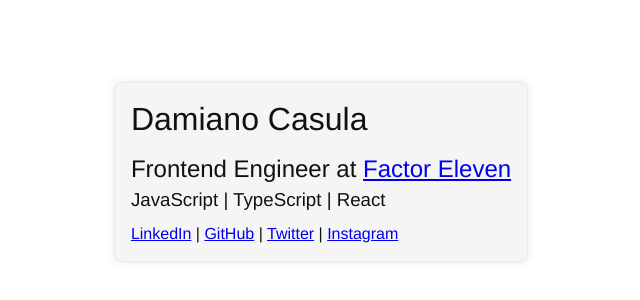
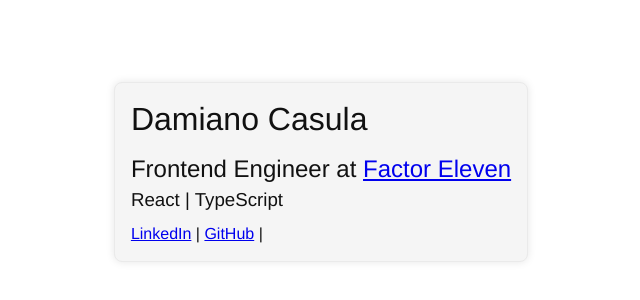
Before and after one commit to damianocsl/damianocsl.github.io, a plain HTML site: page index.html in a window 1280 px wide. Shown: the part 228-528 px from the top of the page, without its empty margins (319-959 px from the left). Drawn offline with Linux system fonts and the light colour scheme.

Commit message:
Update index.html

```diff
--- a/index.html
+++ b/index.html
@@ -86,15 +86,13 @@
         <h1>Damiano Casula</h1>
         <h2 class="subtitle">
           Frontend Engineer at
-          <a href="https://factor-eleven.de">Factor Eleven</a>
+          <a href="https://factor-eleven.com">Factor Eleven</a>
         </h2>
-        <h3>JavaScript | TypeScript | React</h3>
+        <h3>React | TypeScript</h3>
 
         <p>
           <a href="https://www.linkedin.com/in/damianocasula/">LinkedIn</a> |
           <a href="https://www.github.com/damianocsl/">GitHub</a> |
-          <a href="https://www.twitter.com/damianocsl/">Twitter</a> |
-          <a href="https://www.instagram.com/damianocsl/">Instagram</a>
         </p>
       </div>
     </div>
```
